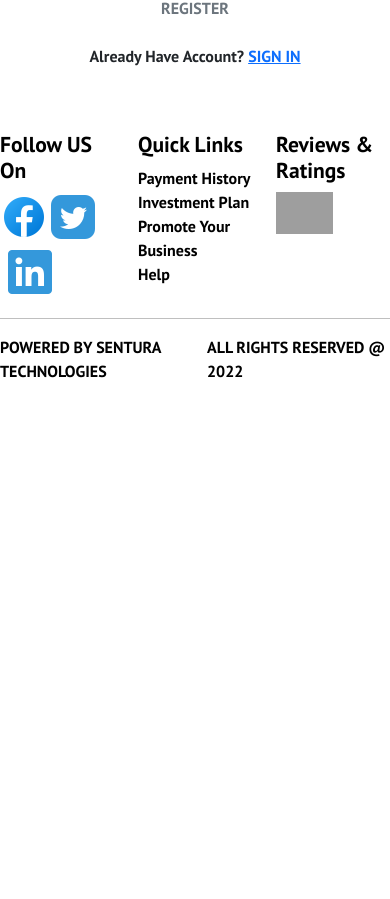
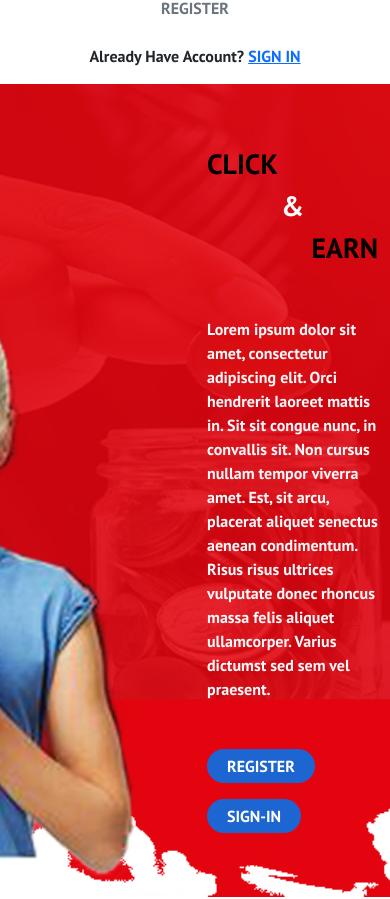
Before and after one commit to Gim128/adclick_2022, a React (Create React App) app: page / in a window 390 px wide. Shown: the part 1014-1913 px from the top of the page. Before the commit the page ends 1413 px from the top, so only its background shows below. Built offline with nearby package versions, Linux system fonts and the light colour scheme; grey boxes are pictures that could not be loaded; the HTML template or start-up script is replaced by a standard one.

Commit message:
added HeroSection

```diff
--- a/src/App.js
+++ b/src/App.js
@@ -46,13 +46,13 @@ function App() {
      <Register />
 
       <Routes>
-      {/* <Route path="/contact" element={<Contact />} />
-      <Route path="/earn" element={<Earn />} /> */}
+      <Route path="/contact" element={<Contact />} />
+      <Route path="/earn" element={<Earn />} />
       <Route path="/advertising" element={<Advertising />} />
-      {/* <Route path="/home" element={<Home />} />
+      <Route path="/home" element={<Home />} />
       <Route path="/" element={<Home />} />
       <Route path="/register" element={<Register />} />
-      <Route path="/signin" element={<Signin />} /> */}
+      <Route path="/signin" element={<Signin />} />
 
 
       </Routes>
--- a/src/components/HeoSection.css
+++ b/src/components/HeoSection.css
@@ -1,76 +1,29 @@
-img {
-    object-fit: cover;
-    width: 100%;
-    height: 60px;
-    position: fixed;
-    z-index: -1;
+.hero-main {
+    background-image: url("/public/img/bg-01.jpg");
+    background-repeat: no-repeat;
+    background-position: top center;
+    background-blend-mode: soft-light;
+    background-size: cover;
 }
 
-.hero-container {
-    background: url('/img/bg-01.jpg') center center/cover no-repeat;
-    height: 100vh;
-    width: 100%;
-    display: flex;
-    flex-direction: column;
-    justify-content: center;
-    align-items: center;
-    box-shadow: inset 0 0 0 1000px rgba(0,  0, 0, 0.2);
-    object-fit: contain;
+.hero-main button {
+    background: #1D66D2;
+    color: #ffffff;
+    border-radius: 35px;
+    padding: 5px 20px;
 }
 
-.hero-container > h1 {
-    color: black;
-    font-size: 50px;
-    font-weight: bold;
-    margin-top: -108px;
-    margin-right: 30px;
+.hero-main .left-side-c {
+    width: 500px;
+    height: 100vh;
 }
 
-.hero-container > p {
-    margin-top: 8px;
-    color: #fff;
-    font-size: 28px;
-    font-family: 'Trebuchet MS', 'Lucida Sans Unicode', 'Lucida Grande',
-    'Lucida Sans', Arial, sans-serif;
-}
-
-.hero-btns {
-    margin-top: 35px;
-}
-
-.hero-btns .btn {
-    margin: 6px;
-}
-
-@media screen and (max-width: 960px) {
-    .hero-container > h1 {
-        color: black;
-        font-size: 70px;
-        font-weight: bold;
-        margin-top: -150px;
-        margin-right: 30px;
+@media only screen and (orientation: portrait) {
+    .hero-main .left-side-c {
+        display: none;
     }
 }
 
-@media screen and (max-width: 768px) {
-    .hero-container > h1 {
-        color: black;
-        font-size: 50px;
-        font-weight: bold;
-        margin-top: -100px;
-        margin-right: 30px;
-    }
-
-    .hero-container > p{
-        font-size: 30px;
-    }
-
-    .btn-mobile {
-        display: block;
-        text-decoration: none;
-    }
-
-    .btn {
-        width: 100px;
-    }
+.hero-main .row-space {
+    height: 60px;
 }
--- a/src/components/HeroSection.js
+++ b/src/components/HeroSection.js
@@ -1,30 +1,58 @@
 import React from 'react';
 import '../App.css';
-import  {Button}  from './button/Button';
-// import '../components/HeroSection.css';
+import {Button} from './button/Button';
+
+import '../components/HeoSection.css';
 
 function HeroSection() {
     return (
-        <div className='hero-container'>
-            <img src='/img/bg-01.jpg'/>
-            <h1>CLICK</h1>
-            <h2>&</h2>
-            <h1>EARN</h1>
-            <p>
-            Lorem ipsum dolor sit amet, consectetur
-adipiscing elit. Orci hendrerit laoreet mattis in. Sit
-sit congue nunc, in convallis sit. Non cursus nullam
-tempor viverra amet. Est, sit arcu, placerat aliquet
-senectus aenean condimentum. Risus risus
-ultrices vulputate donec rhoncus massa felis
-aliquet ullamcorper. Varius dictumst sed sem vel
-praesent.
-            </p>
+        <div className="container-fluid hero-main">
+            <div className="row">
+                <div className="col col-sm">
+                    <div className="left-side-c"></div>
+                </div>
+                <div className="col col-sm">
+                    <div className="row"><div className="row-space"></div></div>
+                    <div className="row"><div className="col text-start text-uppercase fs-1 fw-bolder text-black">CLICK</div></div>
+                    <div className="row"><div className="col text-center text-uppercase fs-1 fw-bolder text-white">&</div></div>
+                    <div className="row"><div className="col text-end text-uppercase fs-1 fw-bolder text-black">EARN</div></div>
+                    <div className="row  my-5"><div className="col text-light">Lorem ipsum dolor sit amet, consectetur adipiscing elit. Orci hendrerit laoreet mattis in. Sit sit congue nunc, in convallis sit. Non cursus nullam tempor viverra amet. Est, sit arcu, placerat aliquet senectus aenean condimentum. Risus risus ultrices vulputate donec rhoncus massa felis aliquet ullamcorper. Varius dictumst sed sem vel praesent.</div></div>
+                    <div className="row my-5">
+                        <div className="col-sm"><button className="btn btn-outline-secondary mb-3" type="submit">REGISTER</button></div>
+                        <div className="col-sm"><button className="btn btn-outline-secondary mb-3" type="submit">SIGN-IN</button></div>
+                    </div>
+                </div>
+            </div>
+        </div>
 
-            <Button className='btns' buttonStyle='btn--outline' buttonSize='btn--large'>REGISTER</Button>
-            <Button className='btns' buttonStyle='btn--primary' buttonSize='btn--large'>SIGN-IN</Button>
-
-        </div>
+        // <div className='hero-container'>
+        //     <div className='row'>
+        //         <div className='hero-img'>
+        //             <img src='/public/img/bg-01.jpg'/>
+        //         </div>
+        //
+        //     </div>
+        //
+        //     <h1>CLICK</h1>
+        //     <h2>&</h2>
+        //     <h3>EARN</h3>
+        //     <p>
+        //         Lorem ipsum dolor sit amet, consectetur
+        //         adipiscing elit. Orci hendrerit laoreet mattis in. Sit
+        //         sit congue nunc, in convallis sit. Non cursus nullam
+        //         tempor viverra amet. Est, sit arcu, placerat aliquet
+        //         senectus aenean condimentum. Risus risus
+        //         ultrices vulputate donec rhoncus massa felis
+        //         aliquet ullamcorper. Varius dictumst sed sem vel
+        //         praesent.
+        //     </p>
+        //
+        //     <div className='btn-hero'>
+        //         <Button className='btns' buttonStyle='btn--outline' buttonSize='btn--large'>REGISTER</Button>
+        //         <Button className='btns' buttonStyle='btn--primary' buttonSize='btn--large'>SIGN-IN</Button>
+        //     </div>
+        //
+        // </div>
     )
 }
 
--- a/src/screens/Home.js
+++ b/src/screens/Home.js
@@ -2,12 +2,12 @@ import React from 'react';
 import '../../src/App.css'
 import HeroSection from '../components/HeroSection';
 
-function Home () {
-    return(
+function Home() {
+    return (
         <>
             {/* <HeroSection /> */}
             <div>
-            Home
+                <HeroSection/>
             </div>
             {/* <footer /> */}
         </>
```
Also changed, not shown: src/assets/img/bg-01.jpg (added). Lines whose indentation alone changed are shown as unchanged.
